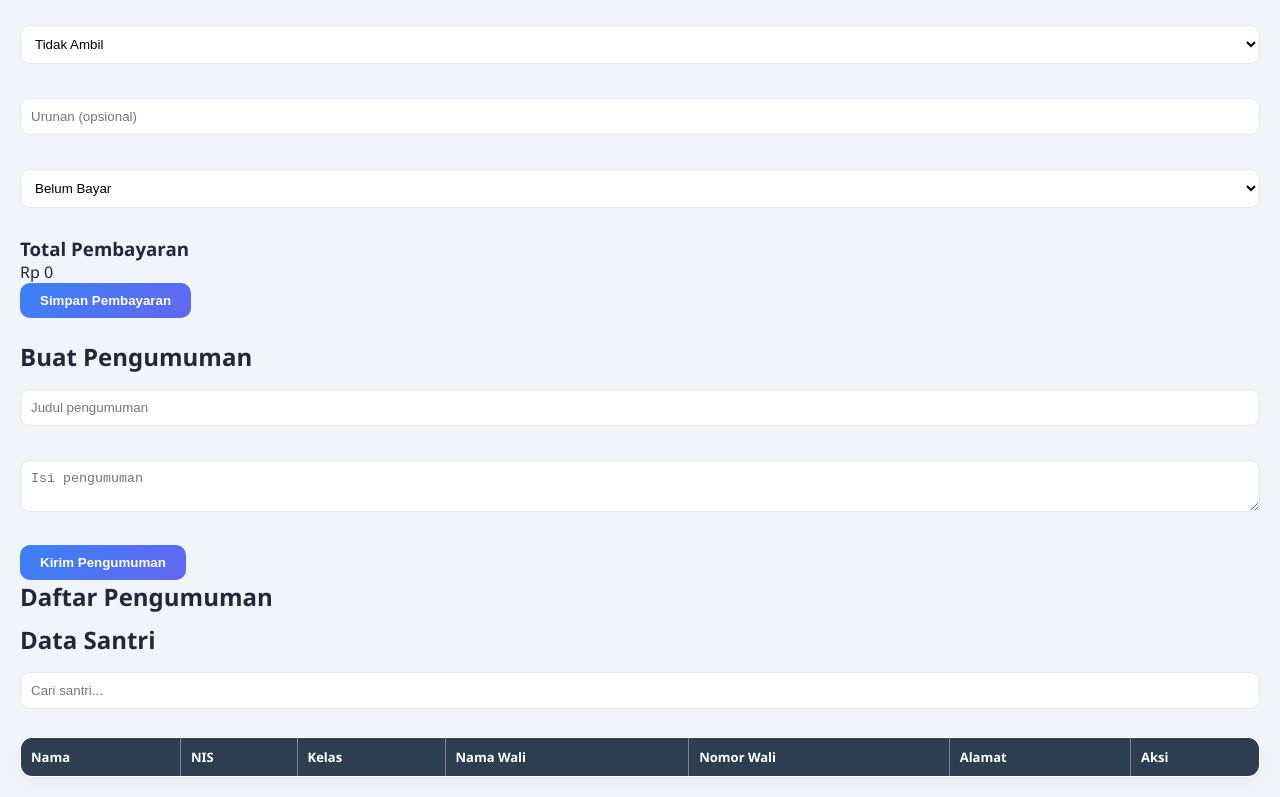
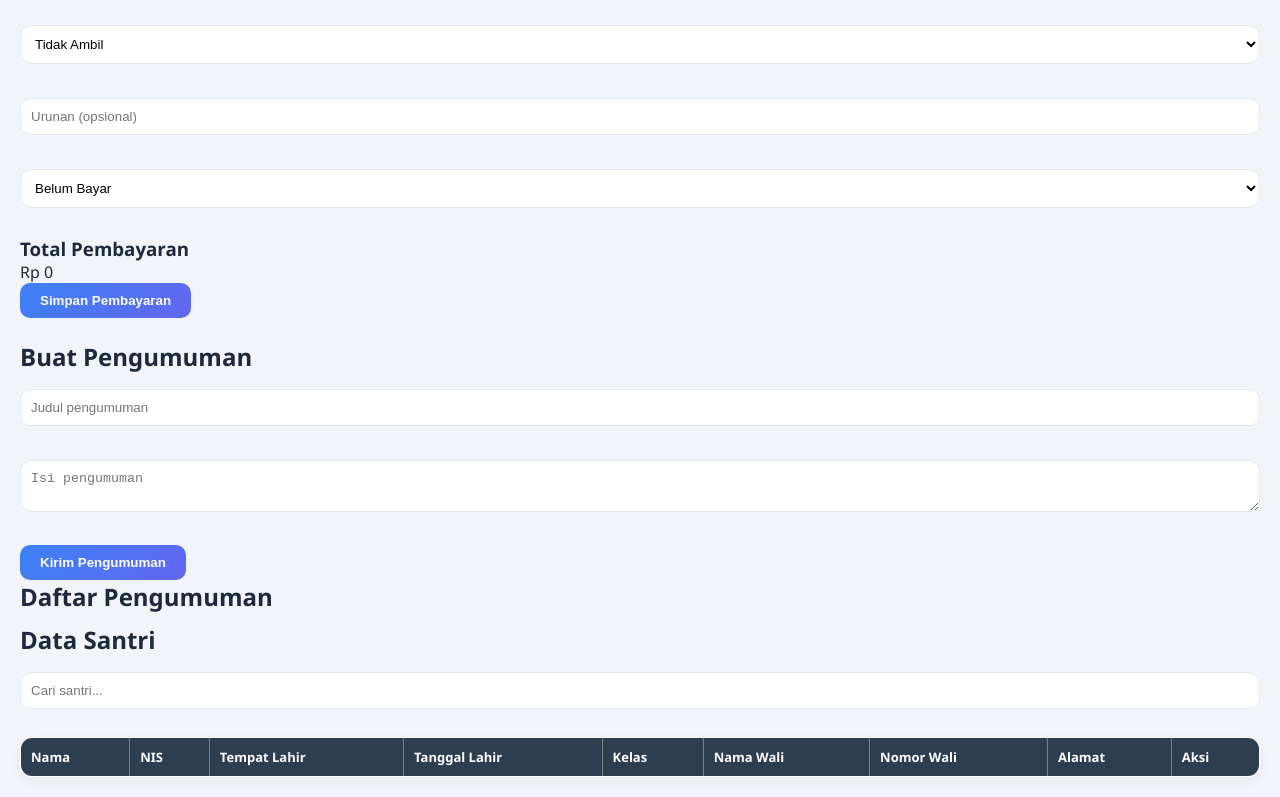
Before and after one commit to yayasanpondokasysyafaah-crypto/portal-santri, a plain HTML site: page dashboard.html in a window 1280 px wide. Shown: the part 1394-2191 px from the top of the page. Drawn offline with nearby package versions, Linux system fonts and the light colour scheme; no server answers; sample sign-in values are in the browser's storage.

Commit message:
Add files via upload

```diff
--- a/dashboard.html
+++ b/dashboard.html
@@ -188,6 +188,8 @@ Kirim Pengumuman
     <tr>
       <th>Nama</th>
       <th>NIS</th>
+      <th>Tempat Lahir</th>
+      <th>Tanggal Lahir</th>
       <th>Kelas</th>
       <th>Nama Wali</th>
       <th>Nomor Wali</th>
@@ -208,6 +210,8 @@ Kirim Pengumuman
 <input type="text" id="editNama" placeholder="Nama">
 <input type="text" id="editKelas" placeholder="Kelas">
 <input type="text" id="editNis" placeholder="NIS">
+<input type="text" id="editTempatLahir" placeholder="Tempat Lahir">
+<input type="date" id="editTanggalLahir" placeholder="Tanggal Lahir">
 <input type="text" id="editWali" placeholder="Nama Wali">
 <input type="text" id="editNomorWali" placeholder="Nomor Wali">
 <input type="text" id="editAlamat" placeholder="Alamat">
```
